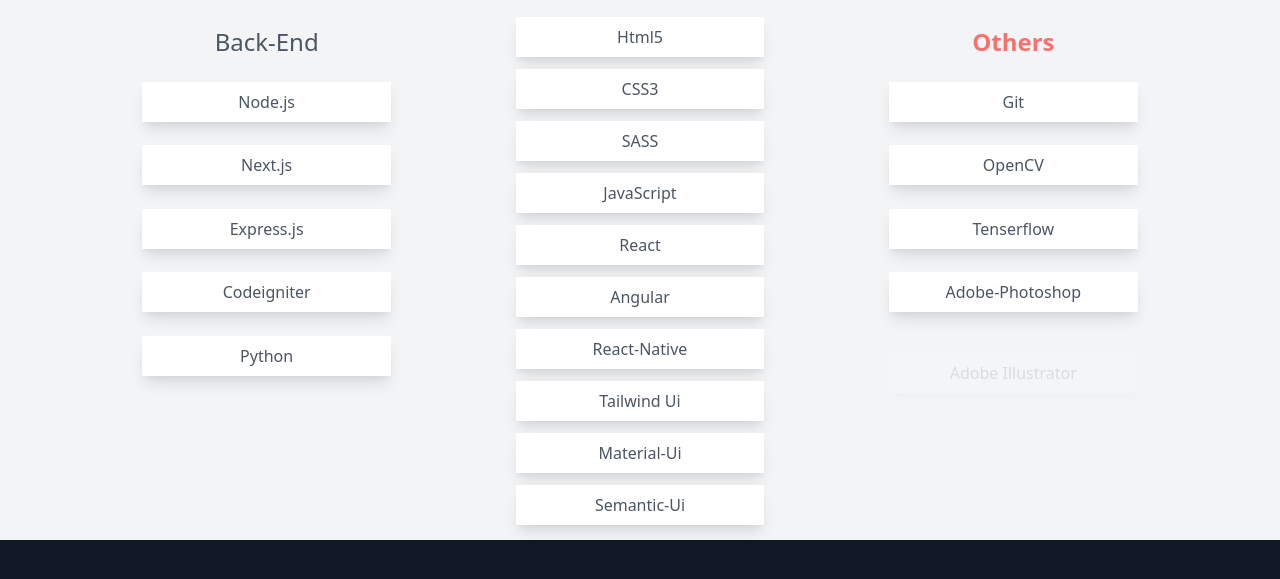
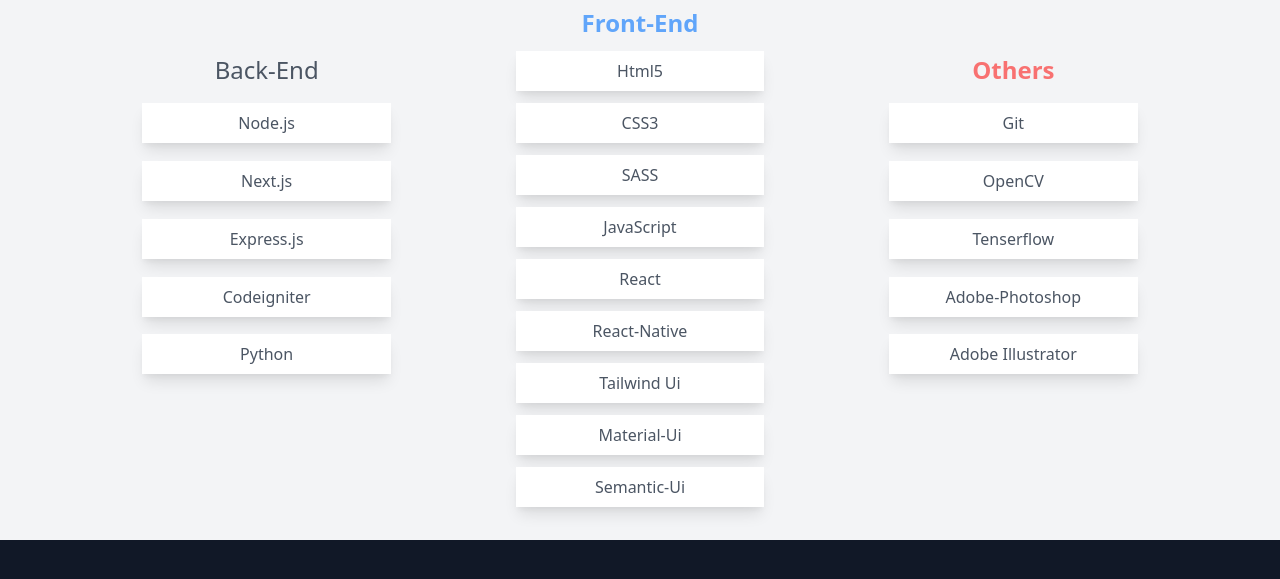
Before and after one commit to Humed-Muhammad/humed-essiess, a Next.js app: page / in a window 1280 px wide. Shown: the part 1940-2519 px from the top of the page. Built offline with nearby package versions, Linux system fonts and the light colour scheme.

Commit message:
Update Skills.jsx

```diff
--- a/components/Skills.jsx
+++ b/components/Skills.jsx
@@ -108,12 +108,6 @@
             variants={child}
             className="text-base text-gray-600 mt-3 py-2 text-center w-8/12  transition-all duration-300 easeInOuth-10 cursor-pointer bg-white shadow-lg hover:bg-blue-400 hover:text-white"
           >
-            Angular
-          </motion.p>
-          <motion.p
-            variants={child}
-            className="text-base text-gray-600 mt-3 py-2 text-center w-8/12  transition-all duration-300 easeInOuth-10 cursor-pointer bg-white shadow-lg hover:bg-blue-400 hover:text-white"
-          >
             React-Native
           </motion.p>
           <motion.p
```
